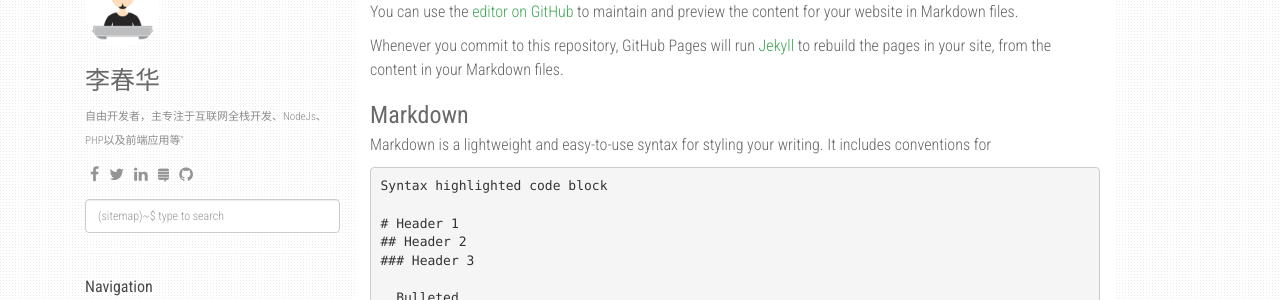
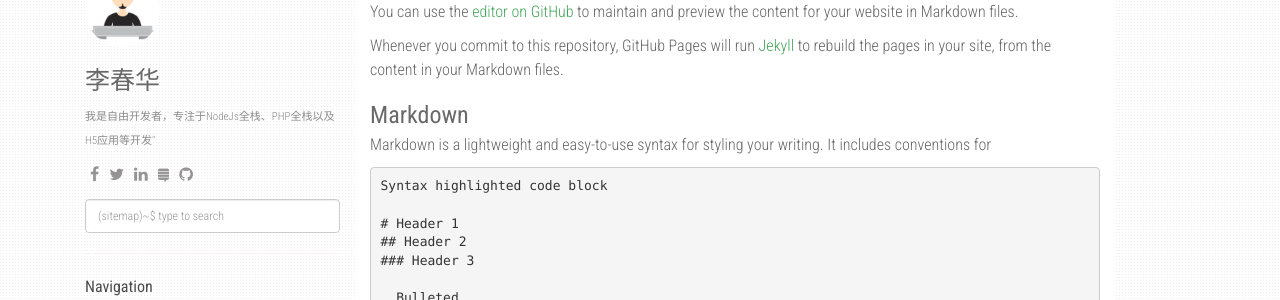
Before and after one commit to eddy2lee/eddy2lee.github.io, a Jekyll site: the page built from index.md, in a window 1280 px wide. Shown: the part 128-428 px from the top of the page. Built offline with Jekyll 4.4.1, drawn with Linux system fonts in a browser that asks for light colours; nearby versions of some CDN libraries; our own code applies the rules of GitHub Pages for plain Markdown files; the list of posts is cut into pages by our own code; some of the changed lines change nothing that is shown.

Commit message:
Update _config.yml

```diff
--- a/_config.yml
+++ b/_config.yml
@@ -2,7 +2,7 @@
 description: "用技术撑起这片天"
 author: "李春华"
 github: https://github.com/eddy2lee
-about: 自由开发者，主专注于互联网全栈开发、NodeJs、PHP以及前端应用等"
+about: 我是自由开发者，专注于NodeJs全栈、PHP全栈以及H5应用等开发"
 disqus_shortname: eddylee
 avatar_url: /static/img/avatar.jpg
 
@@ -18,16 +18,16 @@
     - icon: fa-facebook
       link: "#"
     - icon: fa-twitter
-      link: "https://twitter.com/agusmakmun6"
+      link: "https://twitter.com/eddy2lee"
     - icon: fa-linkedin
-      link: "https://www.linkedin.com/in/summonagus"
+      link: "https://www.linkedin.com/in/eddy2lee"
     - icon: fa-stack-exchange
       link: "#"
     - icon: fa-github
-      link: "https://github.com/agusmakmun"
+      link: "https://github.com/eddy2lee"
 
 share:
-  twitter_username: agusmakmun6
+  twitter_username: eddy2lee
   fb_appid: 1749788565247320
 
 urls:
```
